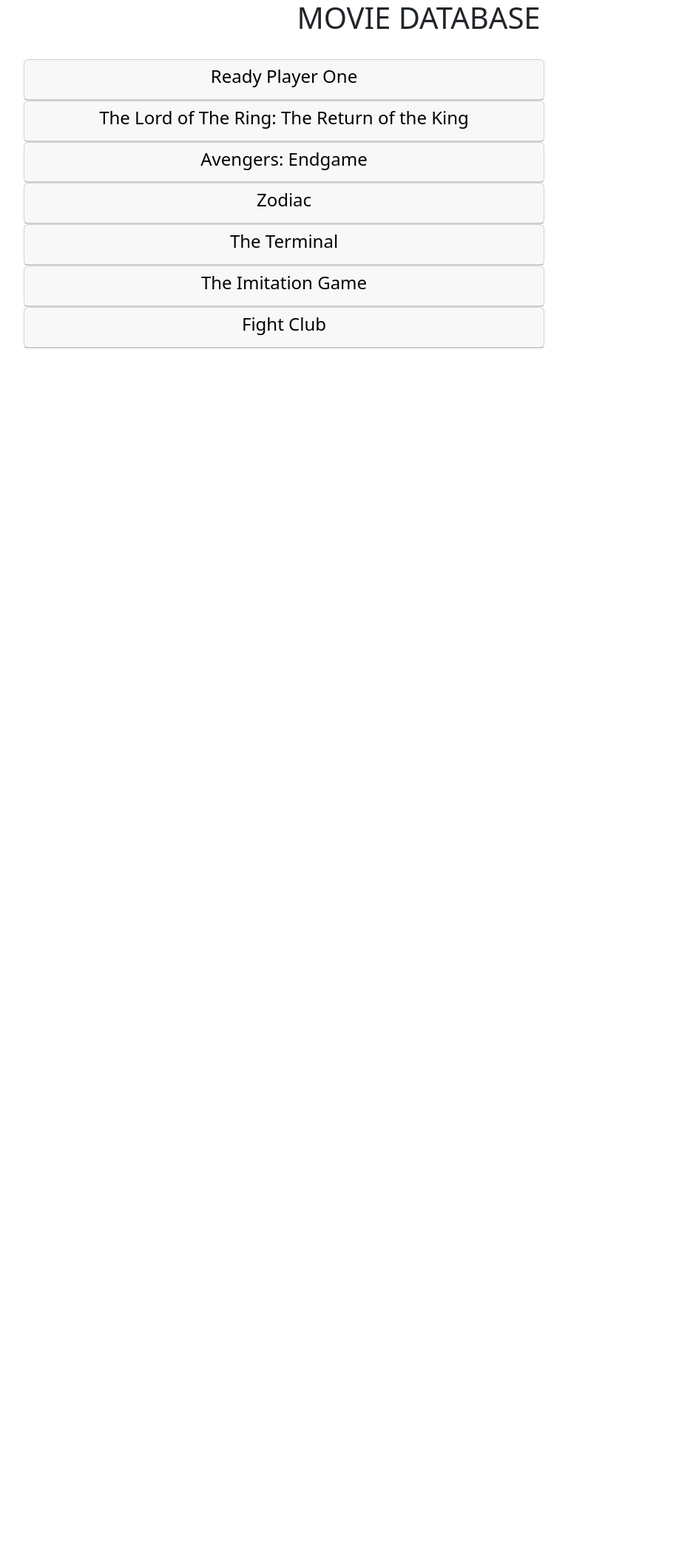
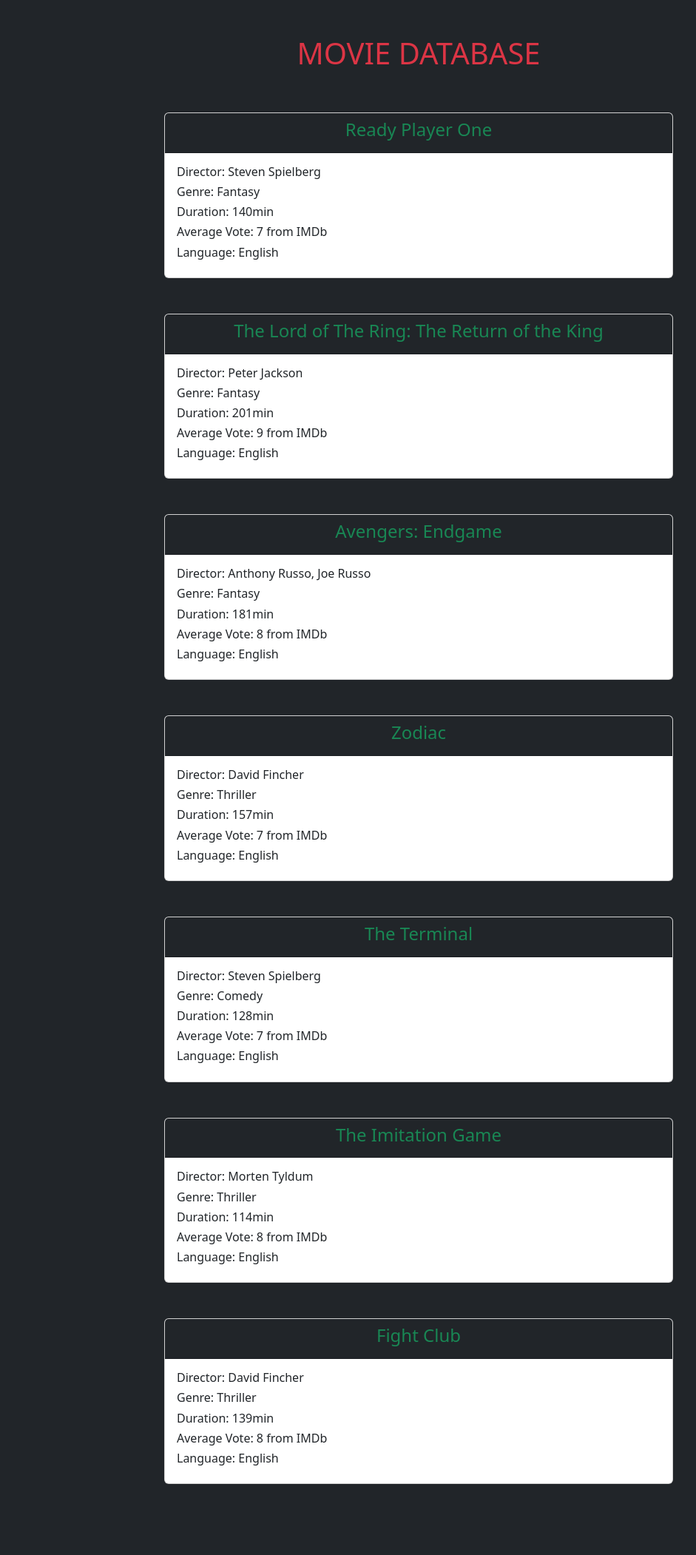
Before and after one commit to LookasWasTaken/php-oop-1, a PHP site: page / in a window 1280 px wide. Shown: the whole page at 74% size, without its empty margins (74-1015 px from the left). Before the commit the page ends 471 px from the top, so only its background shows below. Run offline with PHP 8.4, Linux system fonts and the light colour scheme.

Commit message:
ADD structure

```diff
--- a/index.php
+++ b/index.php
@@ -8,7 +8,7 @@ class Movie
     public $vote;
     public $language = "English";
 
-    public function __construct(string $title, string $director, Genre $genre, int $duration, string $vote)
+    public function __construct(string $title, string $director, Genre $genre, int $duration, int $vote)
     {
         $this->title = $title;
         $this->director = $director;
@@ -41,16 +41,21 @@ class Movie
 class Genre
 {
     public $genre;
+
+    public function __construct(string $genre)
+    {
+        $this->genre = $genre;
+    }
 }
 
 $movies = [
-    new Movie("Ready Player One", "Steven Spielberg", new Genre("Fantasy"), 140, "7.4 IMDb"),
-    new Movie("The Lord of The Ring: The Return of the King", "Peter Jackson", new Genre("Fantasy"), 201, "9 IMDb"),
-    new Movie("Avengers: Endgame", "Anthony Russo, Joe Russo", new Genre("Fantasy"), 181, "8.4 IMDb"),
-    new Movie("Zodiac", "David Fincher", new Genre("Thriller"), 157, "7.7 IMDb"),
-    new Movie("The Terminal", "Steven Spielberg", new Genre("Comedy"), 128, "7.4 IMDb"),
-    new Movie("The Imitation Game", "Morten Tyldum", new Genre("Thriller"), 114, "8 IMDb"),
-    new Movie("Fight Club", "David Fincher", new Genre("Thriller"), 139, "8 IMDb")
+    new Movie("Ready Player One", "Steven Spielberg", new Genre("Fantasy"), 140, 7.4),
+    new Movie("The Lord of The Ring: The Return of the King", "Peter Jackson", new Genre("Fantasy"), 201, 9),
+    new Movie("Avengers: Endgame", "Anthony Russo, Joe Russo", new Genre("Fantasy"), 181, 8.4),
+    new Movie("Zodiac", "David Fincher", new Genre("Thriller"), 157, 7.7),
+    new Movie("The Terminal", "Steven Spielberg", new Genre("Comedy"), 128, 7.4),
+    new Movie("The Imitation Game", "Morten Tyldum", new Genre("Thriller"), 114, 8),
+    new Movie("Fight Club", "David Fincher", new Genre("Thriller"), 139, 8)
 ];
 
 ?>
@@ -69,16 +74,33 @@ $movies = [
 
 </head>
 
-<body>
+<body class="bg-dark">
 
-    <div class="container">
-        <h1 class="text-center">MOVIE DATABASE</h1>
-        <div class="row p-4">
+    <div class="container py-5">
+        <h1 class="text-center text-danger">MOVIE DATABASE</h1>
+        <div class="row py-4">
             <?php foreach ($movies as $movie) : ?>
-                <div class="col-8">
-                    <div class="card">
-                        <div class="card-header">
-                            <h4 class="text-center text-black"><?php echo ($movie->title) ?></h4>
+                <div class="col-8 mx-auto">
+                    <div class="card m-4">
+                        <div class="card-header bg-dark">
+                            <h4 class="text-center text-success"><?php echo ($movie->title) ?></h4>
+                        </div>
+                        <div class="card-body">
+                            <div>
+                                <h6>Director: <?php echo ($movie->director) ?></h6>
+                            </div>
+                            <div>
+                                <h6>Genre: <?php echo ($movie->genre->genre) ?></h6>
+                            </div>
+                            <div>
+                                <h6>Duration: <?php echo ($movie->duration) ?>min</h6>
+                            </div>
+                            <div>
+                                <h6>Average Vote: <?php echo ($movie->vote) ?> from IMDb</h6>
+                            </div>
+                            <div>
+                                <h6>Language: <?php echo ($movie->language) ?></h6>
+                            </div>
                         </div>
                     </div>
                 </div>
```
